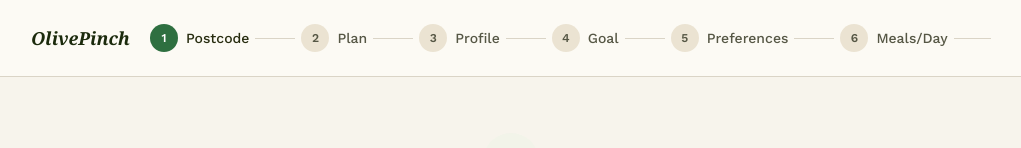
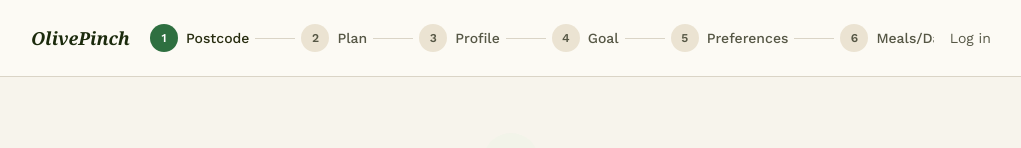
Before and after one commit to vickyraju/olivepinch, a React (Vite) app: page /subscribe in a window 1280 px wide. Shown: the top 148 px of the page, without its empty margins (129-1150 px from the left). Built offline with nearby package versions, Linux system fonts and the light colour scheme; no server answers.

Commit message:
Add Log in link to subscribe funnel header
The funnel's own header only had the logo and progress stepper, so
customers who land directly on /subscribe (rather than the homepage)
had no way back to login without leaving the funnel.

```diff
--- a/src/pages/subscribe/layout.tsx
+++ b/src/pages/subscribe/layout.tsx
@@ -15,7 +15,15 @@ function SubscribeLayoutInner() {
           <Link to="/" className="shrink-0">
             <Logo className="text-lg" />
           </Link>
-          <ProgressStepper steps={FUNNEL_STEPS} current={current} />
+          <div className="flex-1 min-w-0">
+            <ProgressStepper steps={FUNNEL_STEPS} current={current} />
+          </div>
+          <Link
+            to="/login"
+            className="shrink-0 font-body text-sm font-normal text-ink-muted hover:text-olive-600 transition-colors"
+          >
+            Log in
+          </Link>
         </div>
       </header>
       <main className="flex-1 bg-cream">
```
